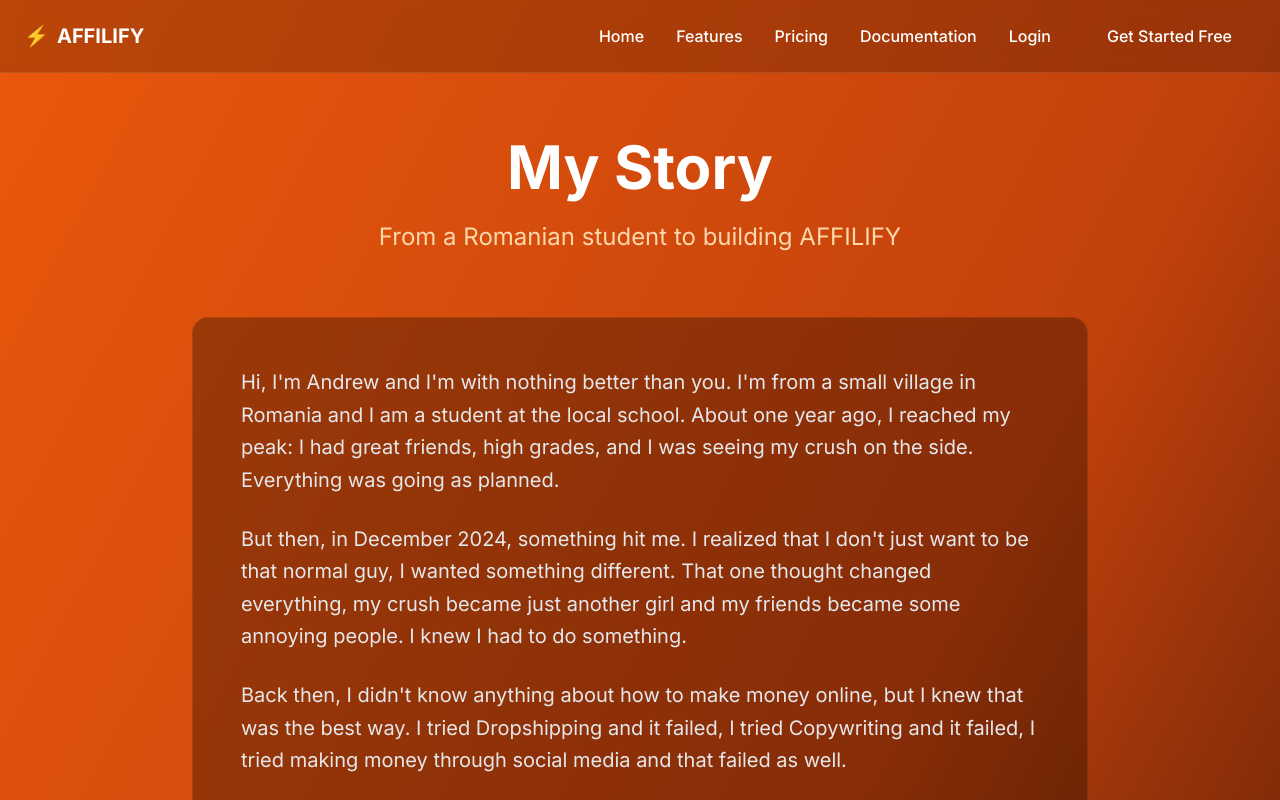
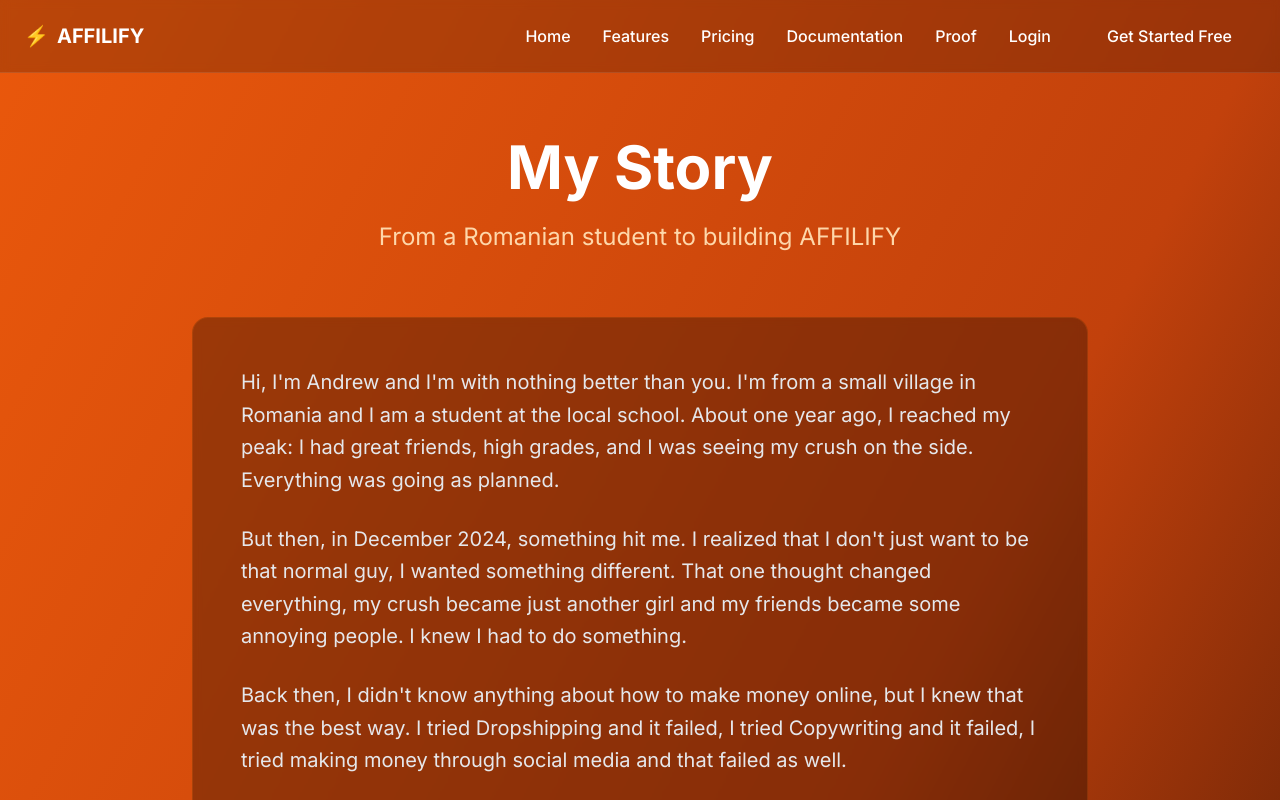
Before and after one commit to JVL-afk/ALL-AFFILIFY-MA-STYLED-2, a Next.js app: page /about-me in a window 1280 px wide. Shown: the top 800 px of the page. Built offline with nearby package versions, Linux system fonts and the light colour scheme.

Commit message:
Add Proof page to navigation menu (desktop & mobile)

```diff
--- a/src/components/Header.tsx
+++ b/src/components/Header.tsx
@@ -45,6 +45,13 @@
               data-badge="5"
             >
               Documentation
+            </Link>
+            <Link
+              href="/proof"
+              className="nav-badge text-white hover:text-green-400 transition-colors font-medium"
+              data-badge="6"
+            >
+              Proof
             </Link>
 
             <Link
@@ -107,6 +114,13 @@
                 Documentation
               </Link>
               <Link
+                href="/proof"
+                className="text-white hover:text-green-400 transition-colors font-medium"
+                onClick={() => setIsMenuOpen(false)}
+              >
+                Proof
+              </Link>
+              <Link
                 href="/about-me"
                 className="text-white hover:text-green-400 transition-colors font-medium"
                 onClick={() => setIsMenuOpen(false)}
```
